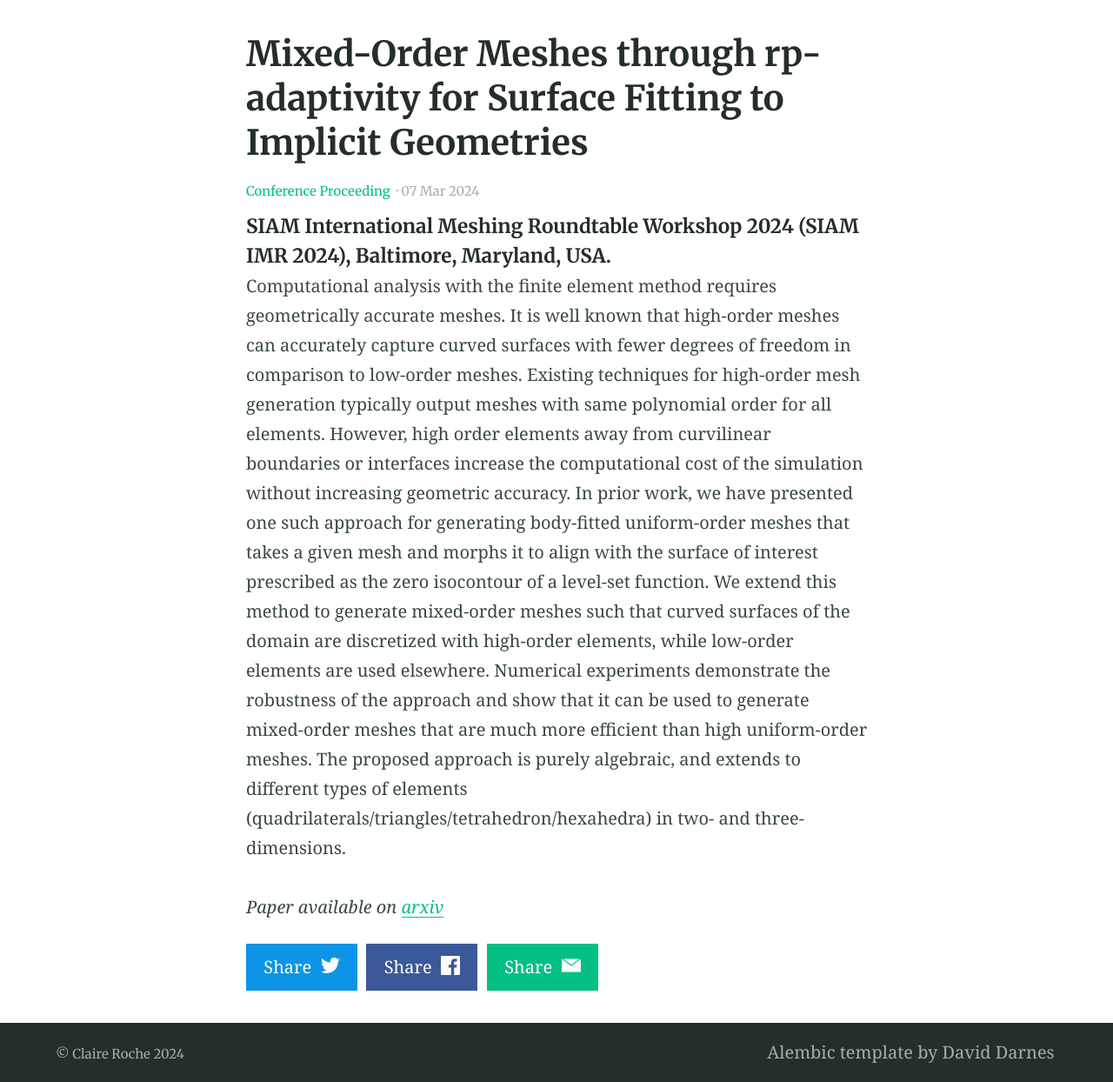
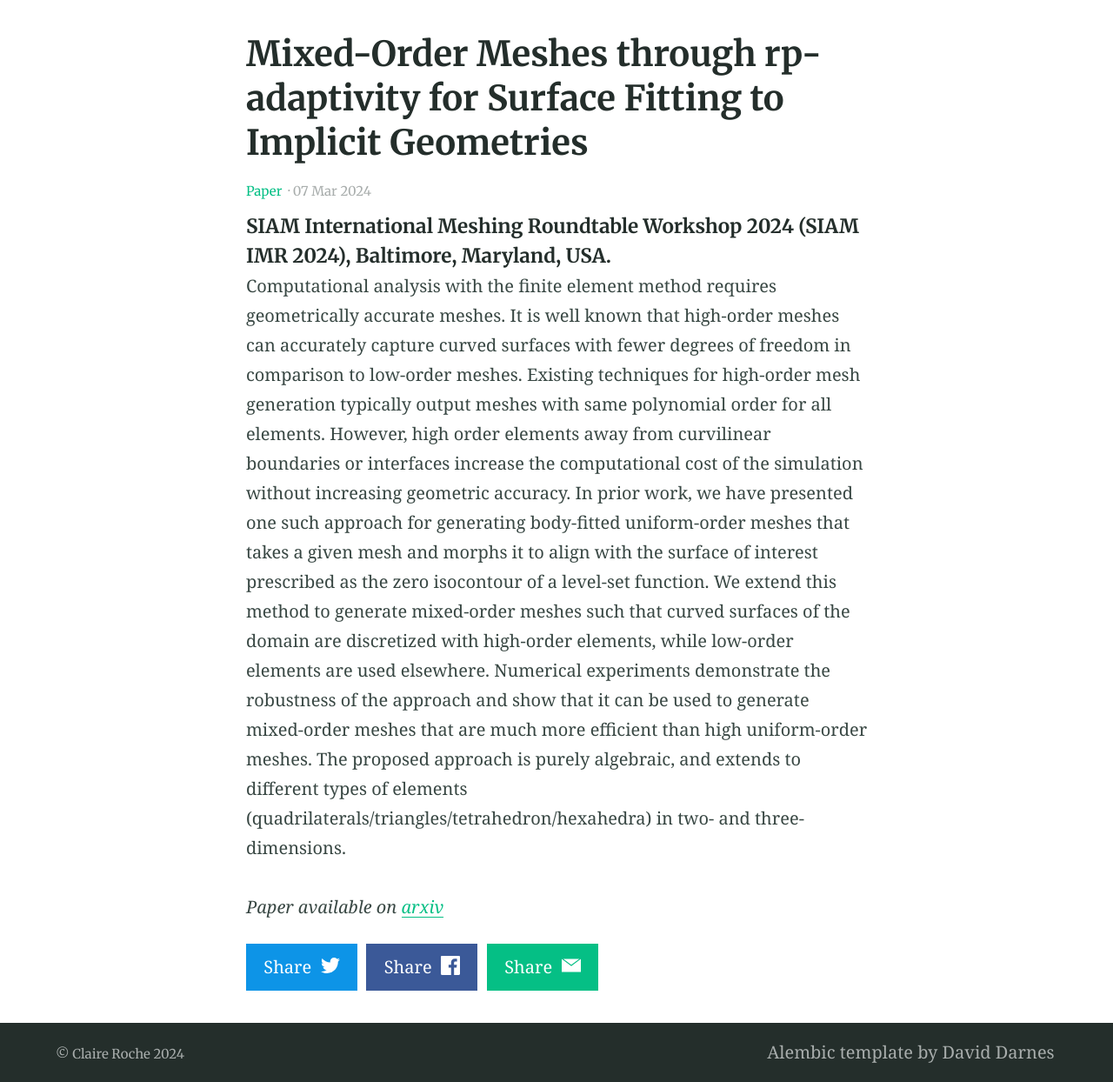
Before and after one commit to claireroche/claireroche.github.io, a Jekyll site: the page built from _posts/2024-03-07-paper-imr.md, in a window 1280 px wide. Shown: the part 424-1668 px from the top of the page at 87% size. Built offline with Jekyll 4.4.1, drawn with Linux system fonts in a browser that asks for light colours; a style sheet for code colours, icons or effects is not loaded.

Commit message:
add paper

```diff
--- a/_posts/2024-03-07-paper-imr.md
+++ b/_posts/2024-03-07-paper-imr.md
@@ -1,7 +1,7 @@
 ---
 title: Mixed-Order Meshes through rp-adaptivity for Surface Fitting to Implicit Geometries
 categories:
-- Conference Proceeding
+- Paper
 feature_image: "https://raw.githubusercontent.com/claireroche/claireroche.github.io/main/images/blossoms.png"
 ---
 
```
